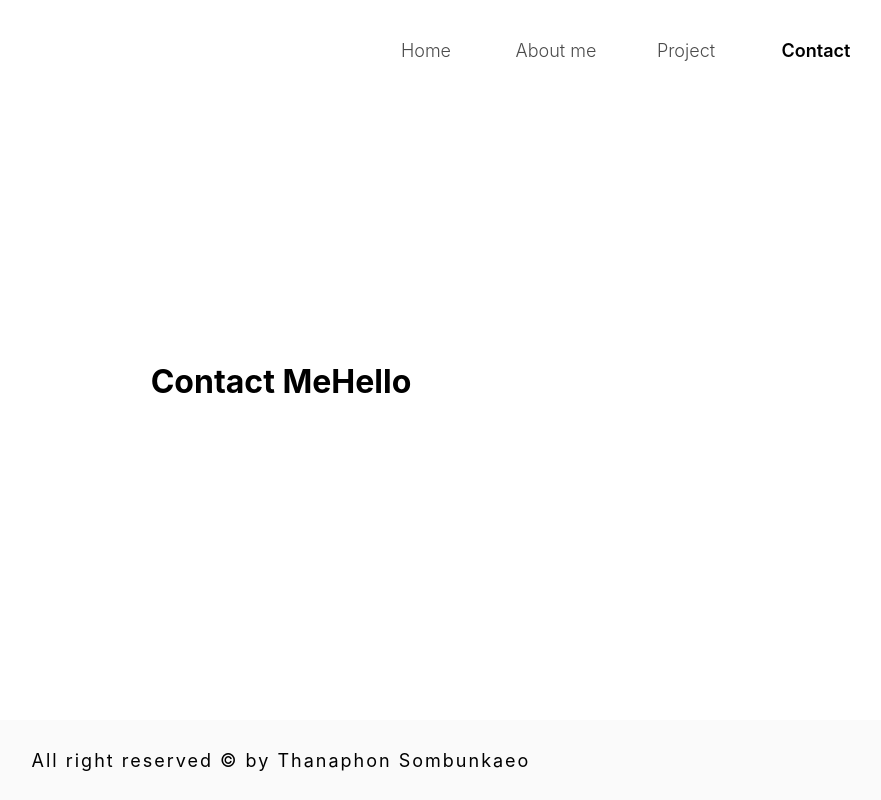
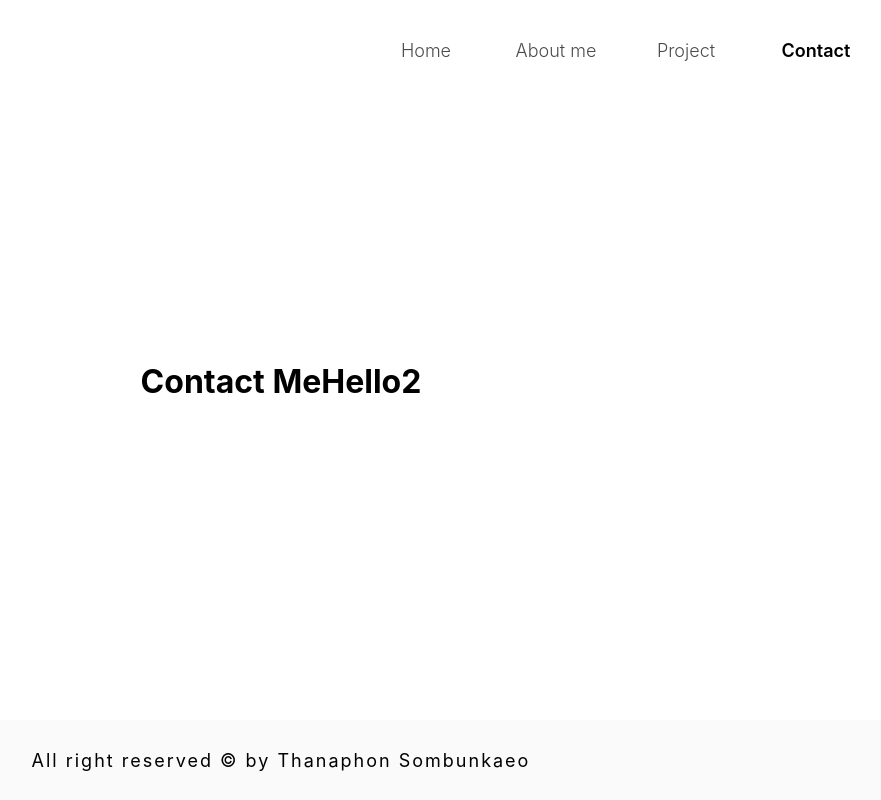
Before and after one commit to boyplus/boyplus.github.io, a Next.js app: page /contact in a window 1280 px wide. Shown: the whole page, without its empty margins (359-1240 px from the left). Built offline with nearby package versions, Linux system fonts and the light colour scheme.

Commit message:
[FIX] deploy

```diff
--- a/pages/contact.js
+++ b/pages/contact.js
@@ -7,7 +7,7 @@ const Contact = () => {
       <Layout page="contact">
         <div className="container">
           <h1>Contact Me</h1>
-          <h1>Hello</h1>
+          <h1>Hello2</h1>
         </div>
       </Layout>
       <style jsx>{`
```
